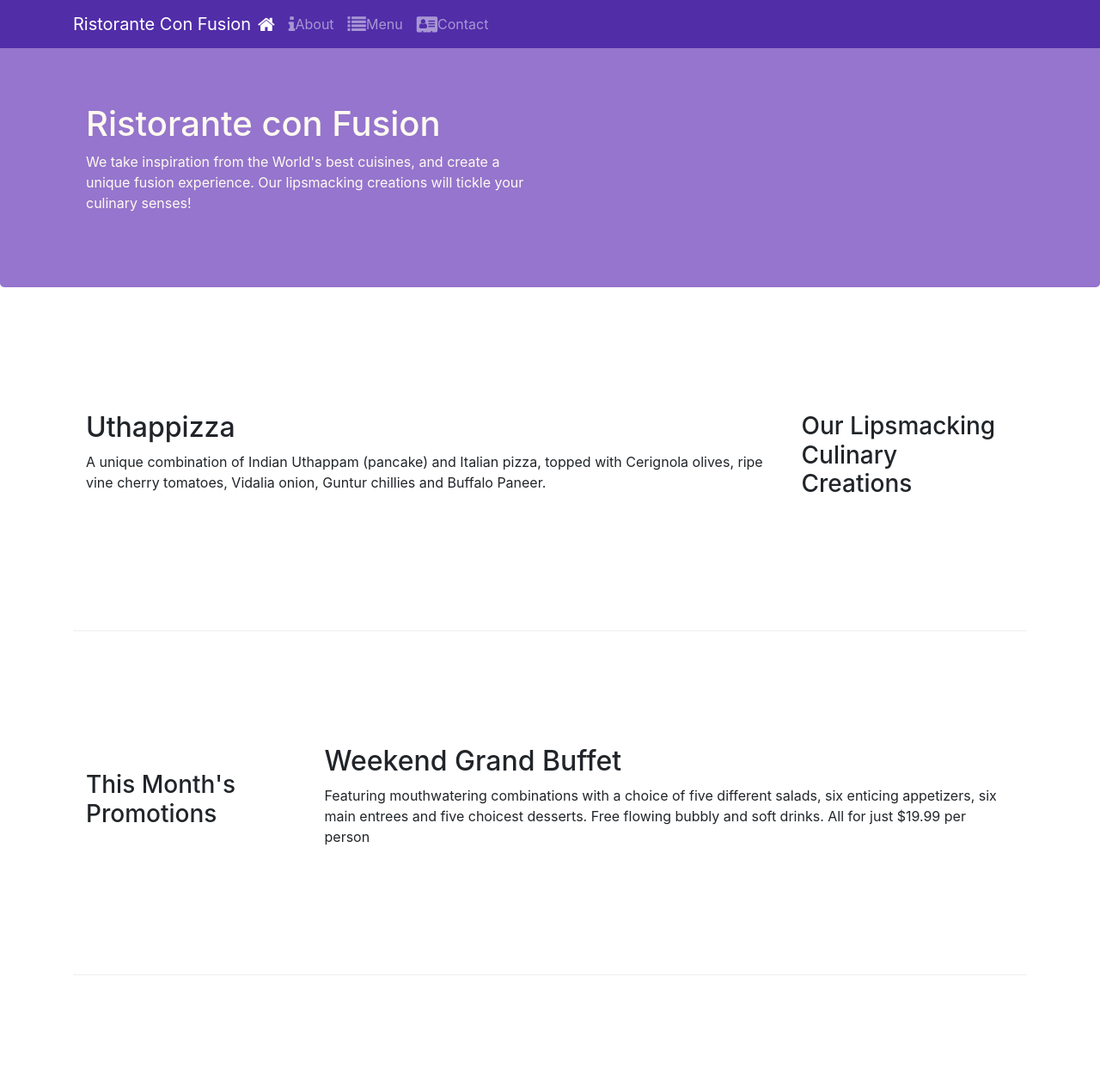
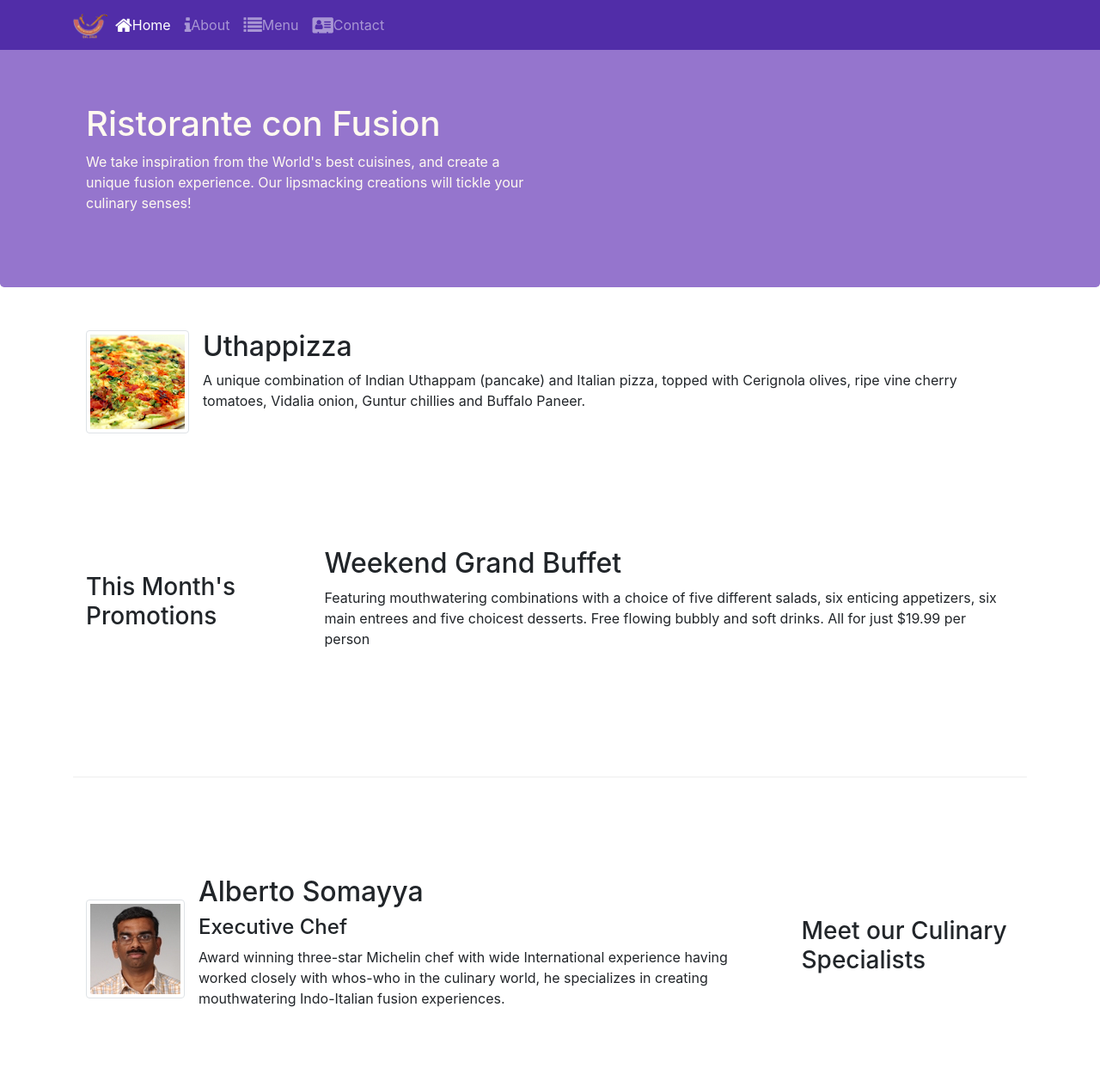
Before and after one commit to pea-sys/FrontEndWebUIFrameworksandTools-Bootstrap4, a website: page index.html in a window 1280 px wide. Shown: the top 1257 px of the page at 86% size. Drawn offline with nearby package versions, Linux system fonts and the light colour scheme.

Commit message:
Images and Media

```diff
--- a/index.html
+++ b/index.html
@@ -21,13 +21,13 @@
             <button class="navbar-toggler" type="button" data-toggle="collapse" data-target="#Navbar">
                 <span class="navbar-toggler-icon"></span>
             </button>
-            <a class="navbar-brand mr-auto" href="#">Ristorante Con Fusion</a>
+            <a class="navbar-brand mr-auto" href="#"><img src="img/logo.png" height="30" width="41"></a>
             <div class="collapse navbar-collapse" id="Navbar">
                 <ul class="navbar-nav mr-auto">
-                    <li class="nav-item active"><a class="nav-link" href="#"><span class="fa fa-home fa-lg"></span></span></a></li>
+                    <li class="nav-item active"><a class="nav-link" href="#"><span class="fa fa-home fa-lg"></span>Home</span></a></li>
                     <li class="nav-item"><a class="nav-link" href="./aboutus.html"><span class="fa fa-info fa-lg"></span>About</a></li>
                     <li class="nav-item"><a class="nav-link" href="#"><span class="fa fa-list fa-lg"></span>Menu</a></li>
-                    <li class="nav-item"><a class="nav-link" href="#"><span class="fa fa-address-card fa-lg"></span>Contact</a></li>
+                    <li class="nav-item"><a class="nav-link" href="./contactus.html"><span class="fa fa-address-card fa-lg"></span>Contact</a></li>
                 </ul>
             </div>
         </div>
@@ -51,8 +51,14 @@
                 <h3>Our Lipsmacking Culinary Creations</h3>
             </div>
             <div class="col col-sm order-sm-first col-md">
-                <h2>Uthappizza</h2>
-                <p>A unique combination of Indian Uthappam (pancake) and Italian pizza, topped with Cerignola olives, ripe vine cherry tomatoes, Vidalia onion, Guntur chillies and Buffalo Paneer.</p>
+                <div class="media">
+                    <img class="d-flex mr-3 img-thumbnail align-self-center"
+                    src="img/uthappizza.png" alt="uthapizza">
+                    <div class="media-body">
+                        <h2 class="mt-0">Uthappizza</h2>
+                        <p>A unique combination of Indian Uthappam (pancake) and Italian pizza, topped with Cerignola olives, ripe vine cherry tomatoes, Vidalia onion, Guntur chillies and Buffalo Paneer.</p>
+                    </div
+                </div>
             </div>
         </div>
 
@@ -72,10 +78,16 @@
                 <h3>Meet our Culinary Specialists</h3>
             </div>
             <div class="col col-sm order-sm-first col-md">
-                <h2>Alberto Somayya</h2>
-                <h4>Executive Chef</h4>
-                <p>Award winning three-star Michelin chef with wide International experience having worked closely with whos-who in the culinary world, he specializes in creating mouthwatering Indo-Italian fusion experiences. </p>
-            </div>
+                <div class="media">
+                    <img class="d-flex mr-3 img-thumbnail align-self-center"
+                    src="img/alberto.png" alt="alberto">
+                    <div class="media-body">
+                            <h2 class="mt-0">Alberto Somayya</h2>
+                            <h4>Executive Chef</h4>
+                            <p>Award winning three-star Michelin chef with wide International experience having worked closely with whos-who in the culinary world, he specializes in creating mouthwatering Indo-Italian fusion experiences. </p>
+                    </div>
+                </div>
+             </div>
         </div>
     </div>
 
```
Also changed, not shown: aboutus.html (+4 -3 lines), contactus.html (+1 -1 lines), img/alberto.png (added), img/buffet.png (added), img/logo.png (added), img/uthappizza.png (added).
